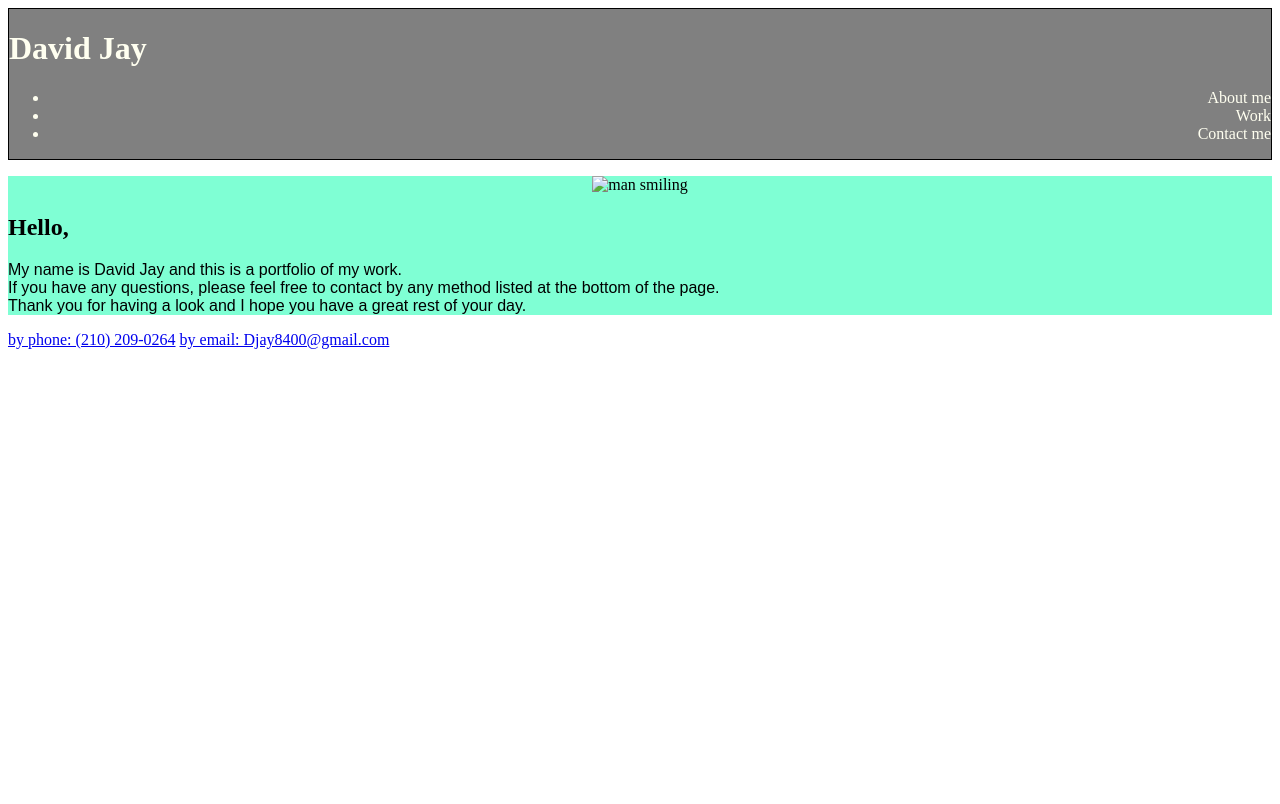
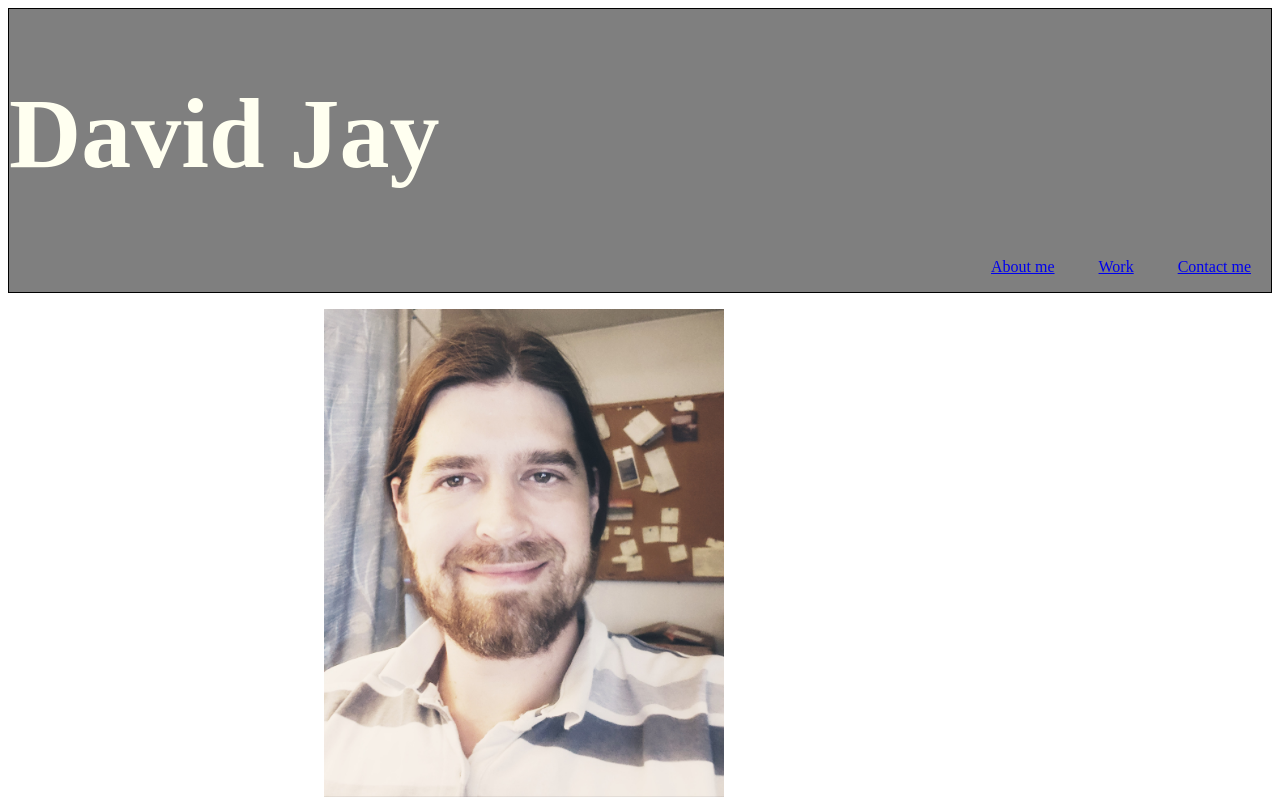
Before and after one commit to Djay8400/DavidJay-Homework-Week-2, a plain HTML site: page index.html in a window 1280 px wide. Shown: the top 804 px of the page. Drawn offline with Linux system fonts and the light colour scheme.

Commit message:
added more css and working on nav

```diff
--- a/Assets/Style.css
+++ b/Assets/Style.css
@@ -1,27 +1,29 @@
 header {
-    background-color: grey;
+    background-color: rgba(0, 0, 0, 0.5);
     color: ivory;
     border: 1px solid black;
+}
+
+.name {
+    font-size: 100px;
 }
 
 nav {
     text-align: right;
 }
 
-main {
-    background-color: aquamarine;
-}
-
-
-
-.figure {
-    text-align: center;
+nav li {
+    display: inline;
+    padding: 20px 20px;
 }
 
 p {
     font-family: Arial, Helvetica, sans-serif;
 }
 
-article {
-    width
+.figure {
+    display: block;
+    margin-left: auto;
+    margin-right: auto;
+    width: 50%;
 }
--- a/index.html
+++ b/index.html
@@ -10,19 +10,19 @@
 
 <body>
     <header>
-        <h1>David Jay</h1>
+        <h1 class="name">David Jay</h1>
         <nav>
             <ul>
-                <li>About me</li>
-                <li>Work</li>
-                <li>Contact me</li>
+                <li><a href="#">About me</a></li>
+                <li><a href="#">Work</a></li>
+                <li><a href="#">Contact me</a></li>
             </ul>
         </nav>
     </header>
 
     <main>
         <figure class="figure">
-            <img src="" alt="man smiling">
+            <img src="./Assets/20210807_183939.jpg" alt="man smiling" width="400px">
         </figure>
         <article>
             <h2>Hello,</h2>
@@ -35,6 +35,7 @@
         <section>
 
         </section>
+        <aside></aside>
     </main>
 
     <footer>
```
Also changed, not shown: Assets/20210807_183939.jpg (added).
